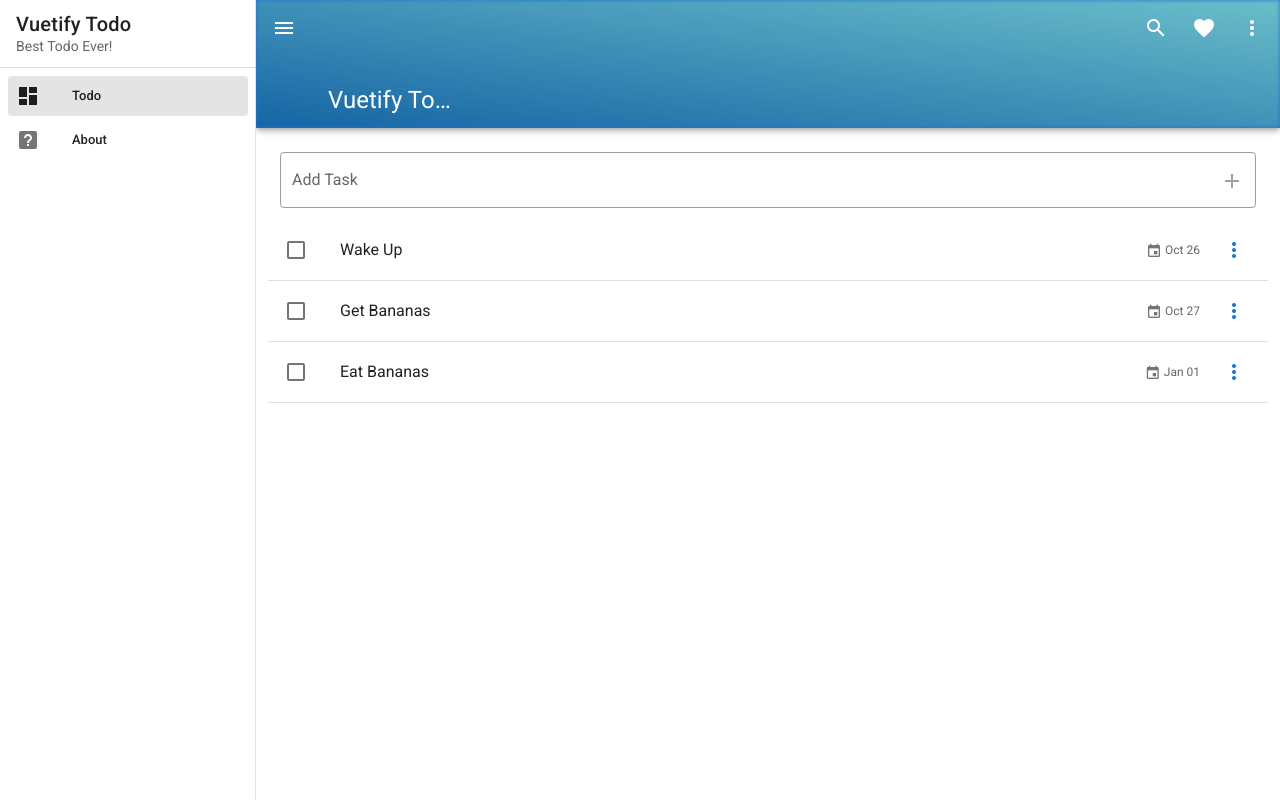
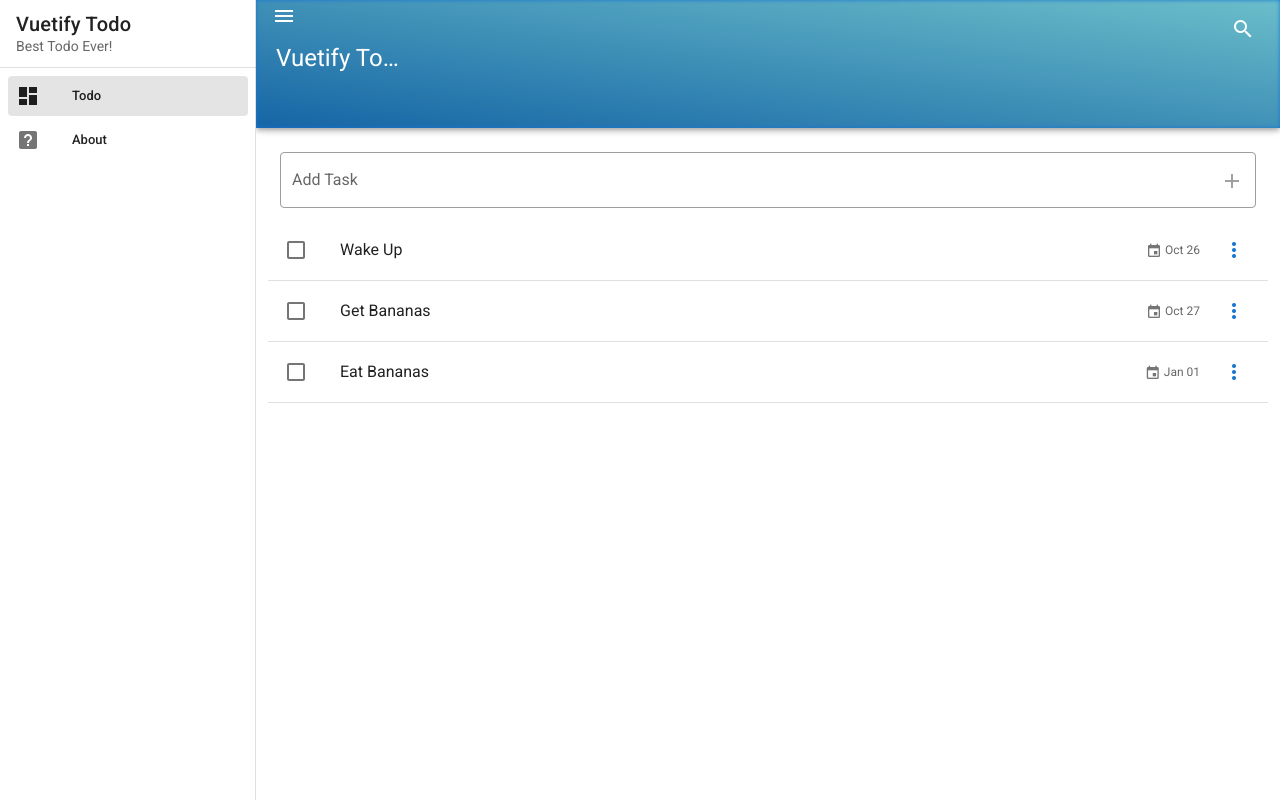
Before and after one commit to RodgersX/vuetify-todo, a Vue app: page / in a window 1280 px wide. Built offline with nearby package versions, Linux system fonts and the light colour scheme.

Commit message:
COMMIT: search bar added and animated

```diff
--- a/src/App.vue
+++ b/src/App.vue
@@ -23,41 +23,32 @@
       </v-list>
     </v-navigation-drawer>
 
-    <!-- <v-app-bar app>
-
-
-      <v-toolbar-title>Application</v-toolbar-title>
-    </v-app-bar> -->
     <v-app-bar app color="primary" dark shrink-on-scroll src="mountains.jpg">
       <template v-slot:img="{ props }">
         <v-img
           v-bind="props"
           gradient="to top right, rgba(19,84,122,.5), rgba(128,208,199,.8)"
-        ></v-img>
+        >
+        </v-img>
       </template>
-      <v-app-bar-nav-icon @click="drawer = !drawer"></v-app-bar-nav-icon>
 
-      <v-app-bar-title>Vuetify Todo</v-app-bar-title>
+      <v-container class="pa-0">
+        <v-row>
+          <v-app-bar-nav-icon @click="drawer = !drawer"></v-app-bar-nav-icon>
+          <v-spacer />
+        </v-row>
+        <v-row>
+          <v-app-bar-title class="mx-4">Vuetify Todo</v-app-bar-title>
+        </v-row>
+      </v-container>
 
-      <v-spacer></v-spacer>
-
-      <v-btn icon>
-        <v-icon>mdi-magnify</v-icon>
-      </v-btn>
-
-      <v-btn icon>
-        <v-icon>mdi-heart</v-icon>
-      </v-btn>
-
-      <v-btn icon>
-        <v-icon>mdi-dots-vertical</v-icon>
-      </v-btn>
+      <search />
     </v-app-bar>
 
     <v-main>
       <!--  -->
       <v-container>
-        <router-view></router-view>
+        <router-view />
         <snackbar />
       </v-container>
     </v-main>
@@ -65,10 +56,13 @@
 </template>
 
 <script>
+import Search from "./components/Tools/Search.vue";
 export default {
   components: {
     snackbar: require("@/components/Shared/Snackbar.vue").default,
+    search: require("./components/Tools/Search.vue").default,
   },
+
   data() {
     return {
       drawer: null,
--- /dev/null
+++ b/src/components/Tools/Search.vue
@@ -0,0 +1,40 @@
+<template>
+  <v-text-field
+    v-model="search"
+    @focus="searchClosed = false"
+    @blur="searchClosed = true"
+    class="mt-1 expanding-search"
+    :class="{ closed: searchClosed && !search }"
+    placeholder="search"
+    dense
+    clearable
+    prepend-inner-icon="mdi-magnify"
+    filled
+  ></v-text-field>
+</template>
+
+<script>
+export default {
+  data() {
+    return {
+      searchClosed: true,
+      search: null,
+    };
+  },
+};
+</script>
+
+<style lang="sass">
+.expanding-search
+    transition: max-width 0.3s
+
+    .v-input__slot
+        cursor: pointer !important
+        &:before, &:after
+            border-color: transparent !important
+
+    &.closed
+        max-width: 45px
+        .v-input__slot
+            background: transparent !important
+</style>
```
Also changed, not shown: 1 other file (tests, documents, lock files or other folders).
